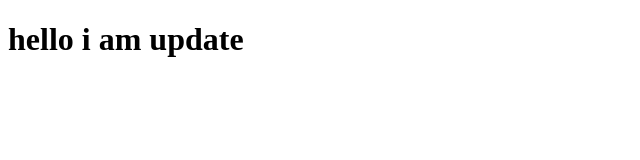
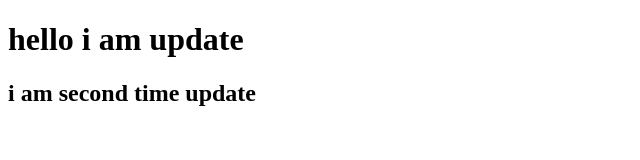
Before and after one commit to saadmumtaz619/popo, a plain HTML site: page index.html in a window 1280 px wide. Shown: the whole page, without its empty margins (0-640 px from the left). Drawn offline with Linux system fonts and the light colour scheme.

Commit message:
first comment

```diff
--- a/index.html
+++ b/index.html
@@ -7,5 +7,6 @@
 </head>
 <body>
     <h1>hello i am update</h1>
+    <h2>i am second time update</h2>
 </body>
 </html>
```
